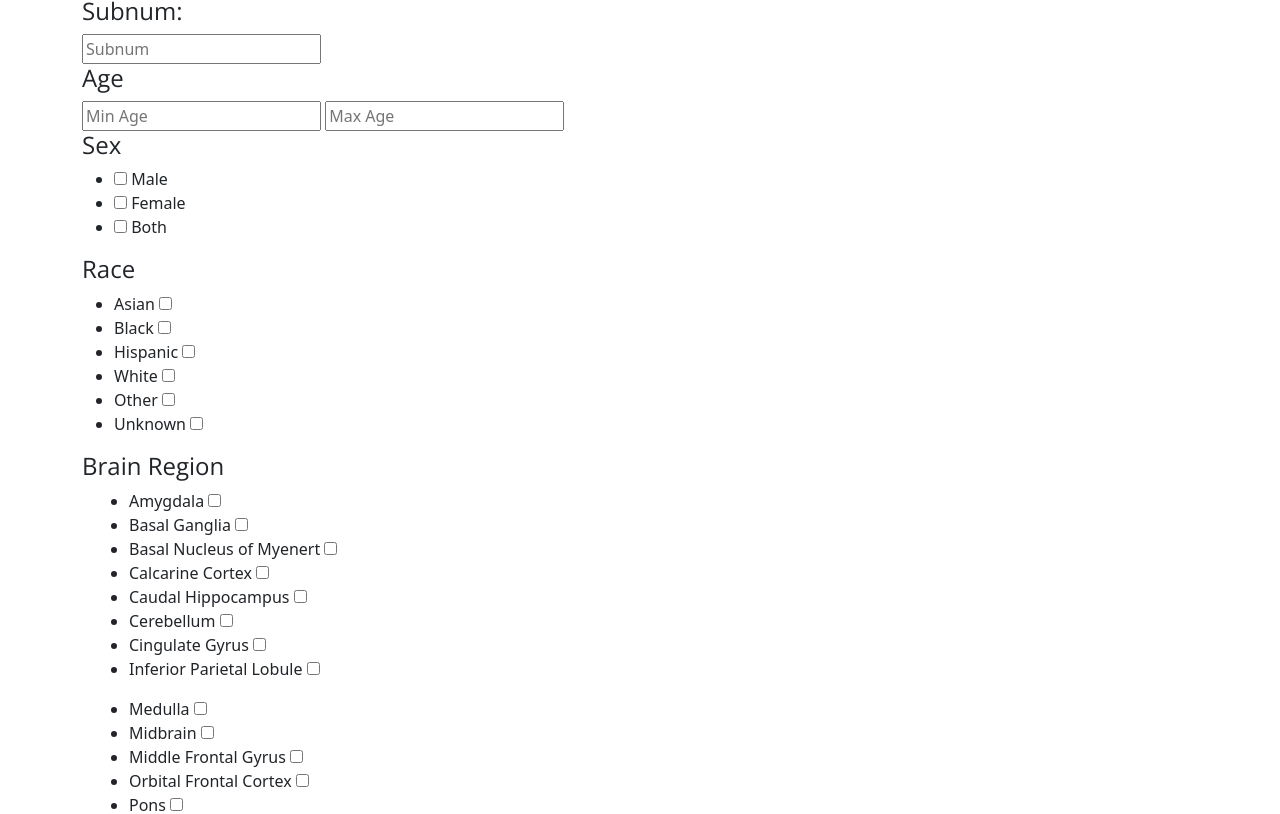
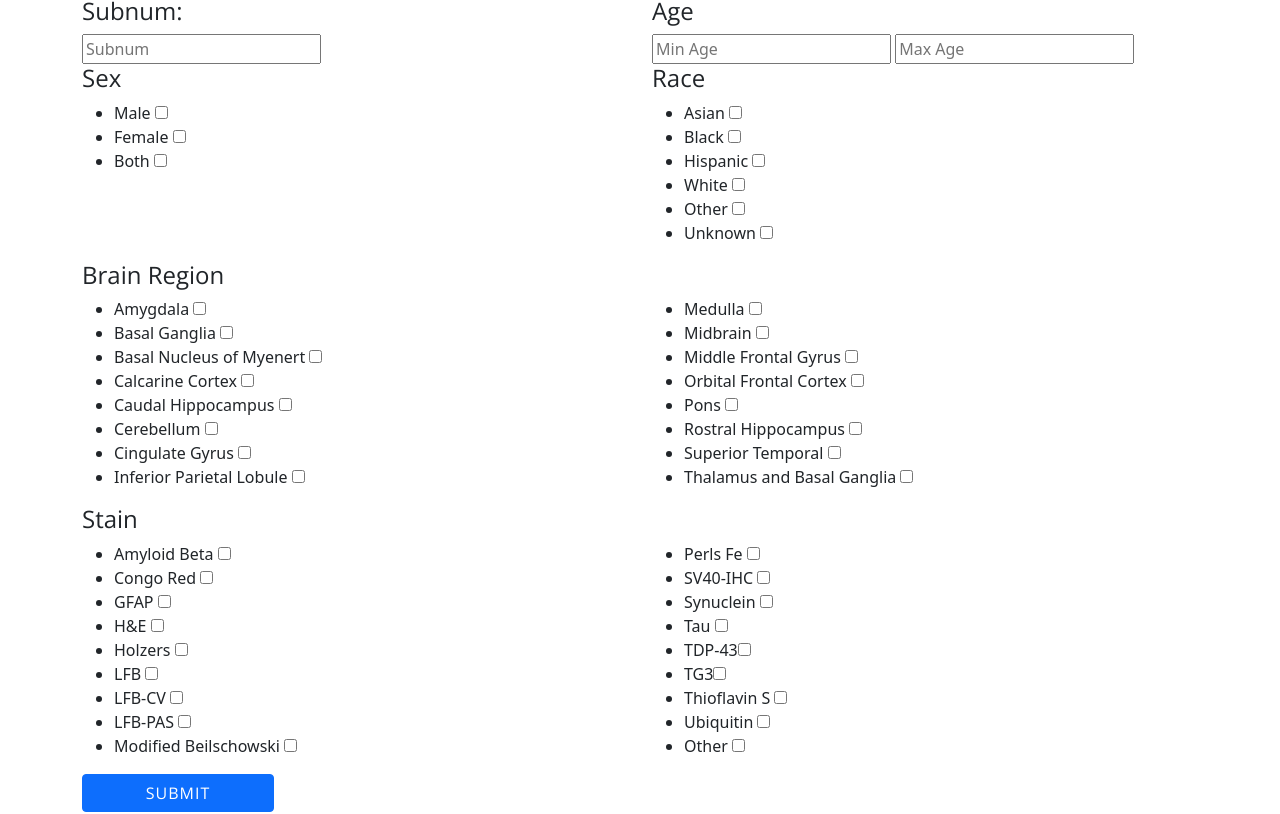
Before and after one commit to Akouvik/nbtr-web, a React (Create React App) app: page /slides in a window 1280 px wide. Shown: the part 453-1267 px from the top of the page. Built offline with nearby package versions, Linux system fonts and the light colour scheme.

Commit message:
checkboxes implemented for slides

```diff
--- a/src/routes/Slides/SlideFormsandInputs.js
+++ b/src/routes/Slides/SlideFormsandInputs.js
@@ -6,29 +6,32 @@ const SlideFormsandInputs = () =>{
         e.preventDefault()
     }
     return (
-        <div className="row">
+        <div>
             <form className="slideform" onSubmit={handleSubmit} >
-                <div className="mx-auto">
-                 <div>
+                <div  className="row">
+                     <div className="col">
                         <h4> Subnum: </h4>
                         <input type="text" placeholder="Subnum" name="subnum" />
                      </div>
 
-                <div>
+                    <div className="col">
                         <h4> Age </h4>
                         <input type="number" placeholder="Min Age" /> <input type="number" placeholder="Max Age" />
                     </div>
+                </div>
 
-                <div>
+                <div className="row">
+
+                    <div className="col">
                         <h4> Sex </h4>
                          <ul>
-                        <li> <input type="checkbox" /> Male </li>
-                        <li> <input type="checkbox" /> Female </li>
-                        <li> <input type="checkbox" /> Both </li>
+                            <li>Male <input type="checkbox" />  </li>
+                            <li>Female <input type="checkbox" />  </li>
+                            <li>Both <input type="checkbox" />  </li>
                         </ul>
                     </div>
 
-                <div>
+                    <div className="col">
                         <h4>Race</h4>
                         <ul>
                             <li>Asian <input type="checkbox" /></li>
@@ -39,11 +42,12 @@ const SlideFormsandInputs = () =>{
                             <li> Unknown <input type="checkbox" /></li>
                         </ul>
                     </div>
+                </div>
 
-                <div>
+                <div className="row">
 
                     <h4>Brain Region</h4>
-                    <div className="col-lg-6 ">
+                    <div className="col">
                         <ul>
                             <li> Amygdala <input type="checkbox" /> </li>
                             <li> Basal Ganglia <input type="checkbox" /> </li>
@@ -56,7 +60,7 @@ const SlideFormsandInputs = () =>{
                         </ul>
                     </div>
 
-                    <div className="col-lg-6">
+                    <div className="col">
                         <ul>
                             <li> Medulla <input type="checkbox" /></li>
                             <li> Midbrain <input type="checkbox" /></li>
@@ -72,9 +76,9 @@ const SlideFormsandInputs = () =>{
                 </div>
 
 
-                <div>
+                <div className="row">
                     <h4>Stain</h4>
-                    <div className="col-lg-6">
+                    <div className="col">
                         <ul>
                             <li> Amyloid Beta <input type="checkbox" /></li>
                             <li> Congo Red <input type="checkbox" /></li>
@@ -88,9 +92,8 @@ const SlideFormsandInputs = () =>{
                          </ul>
                     </div>
 
-                    <div className="col-lg-6">
+                    <div className="col">
                         <ul>
-                            <li> Other <input type="checkbox" /></li>
                             <li>Perls Fe <input type="checkbox" /></li>
                             <li>  SV40-IHC <input type="checkbox" /></li>
                             <li> Synuclein <input type="checkbox" /></li>
@@ -99,14 +102,12 @@ const SlideFormsandInputs = () =>{
                             <li>TG3<input type="checkbox" /></li>
                             <li>Thioflavin S <input type="checkbox" /></li>
                             <li> Ubiquitin <input type="checkbox" /></li>
+                            <li> Other <input type="checkbox" /></li>
                         </ul>
                     </div>
-
-
                 </div>
 
                 <input type="Submit" class="btn btn-primary submitbtn" id="submitQueryinput"/>
-                </div>
             </form>
     </div>
         )
```
Lines whose indentation alone changed are shown as unchanged.
